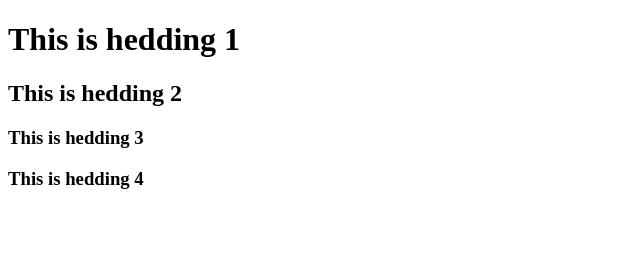
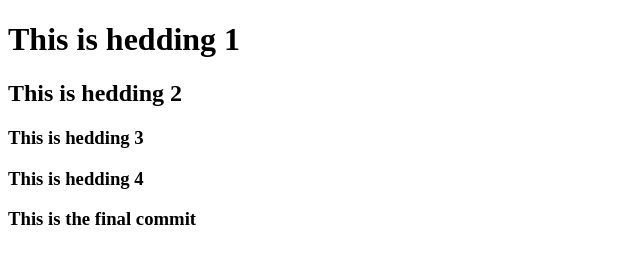
Before and after one commit to mamoorakhtar56/assignment, a plain HTML site: page index.html in a window 1280 px wide. Shown: the whole page, without its empty margins (0-640 px from the left). Drawn offline with Linux system fonts and the light colour scheme.

Commit message:
final commit added

```diff
--- a/index.html
+++ b/index.html
@@ -8,5 +8,6 @@
     <h2>This is hedding 2</h2>
     <h3>This is hedding 3</h3>
     <h3>This is hedding 4</h3>
+    <h3>This is the final commit</h3>
   </body>
 </html>
```
